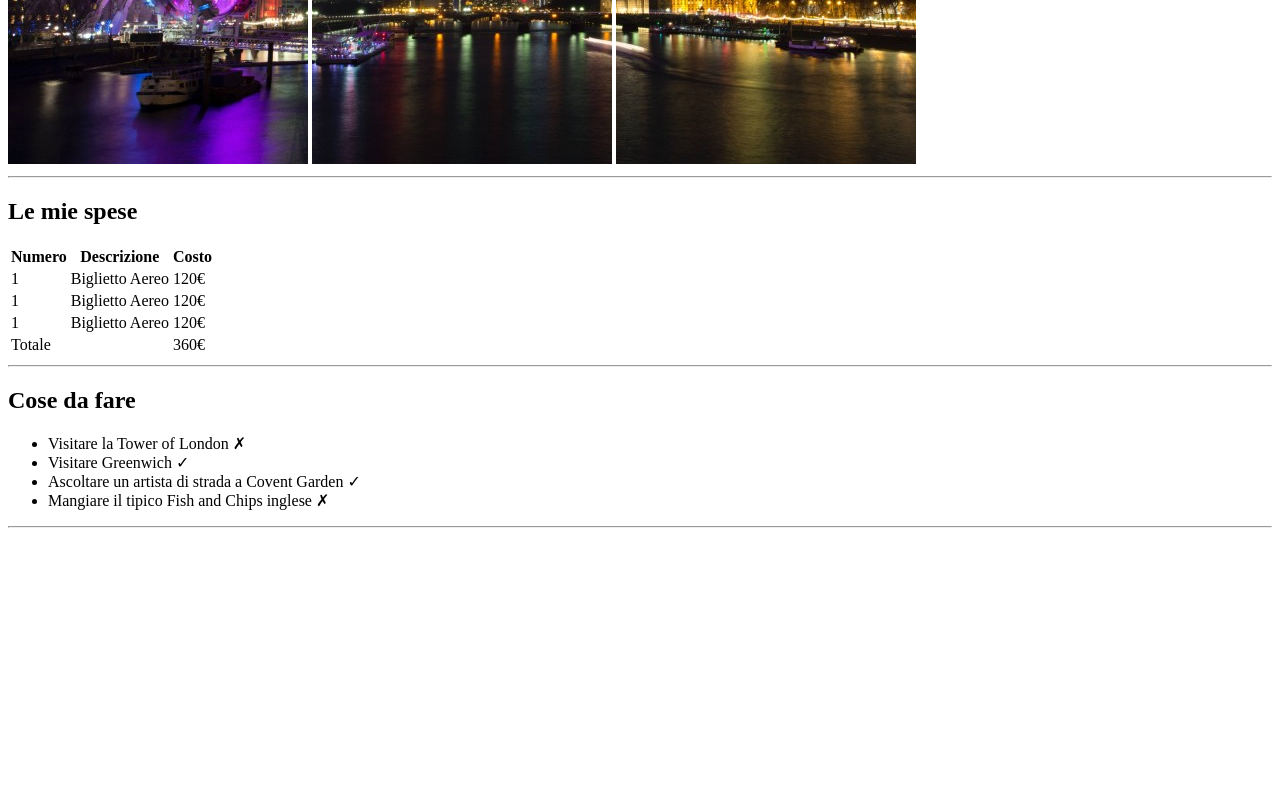
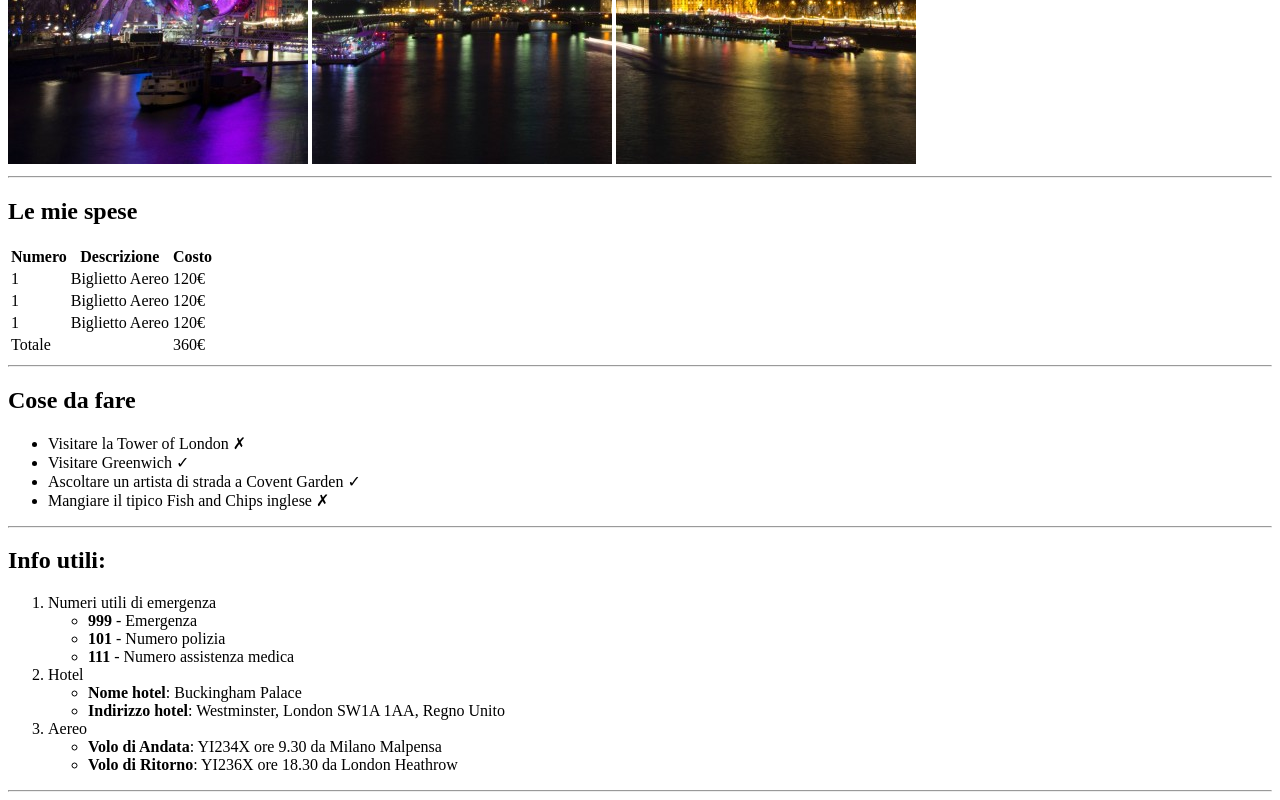
Before and after one commit to Ste79ITA/html-london-trip, a plain HTML site: page index.html in a window 1280 px wide. Shown: the part 516-1316 px from the top of the page. Before the commit the page ends 1052 px from the top, so only its background shows below. Drawn offline with Linux system fonts and the light colour scheme.

Commit message:
ADD-section-4

```diff
--- a/index.html
+++ b/index.html
@@ -6,6 +6,9 @@
     <title>London Trip</title>
 </head>
 <body>
+
+<!-- SECTION 1 -->
+
     <!-- TITLE H1 -->
     <h1>Il mio Viaggio a Londra</h1>
     <!-- TRIPTYCH -->
@@ -77,5 +80,38 @@
 
 <!-- SECTION 4 -->
 
+<div>
+    <h2>Info utili:</h2>
+    <!-- O LIST -->
+    <ol>
+        <li>
+            Numeri utili di emergenza
+            <ul>
+                <li><strong>999</strong> - Emergenza</li>
+                <li><strong>101</strong> - Numero polizia</li>
+                <li><strong>111</strong> - Numero assistenza medica</li>
+            </ul>
+        </li>
+        <li>
+            Hotel
+        <ul>
+            <li><strong>Nome hotel</strong>: Buckingham Palace </li>
+            <li><strong>Indirizzo hotel</strong>: Westminster, London SW1A 1AA, Regno Unito</li>
+
+        </ul>
+        </li>
+        <li>
+            Aereo
+            <ul>
+                <li><strong>Volo di Andata</strong>: YI234X ore 9.30 da Milano Malpensa</li>
+                <li><strong>Volo di Ritorno</strong>: YI236X ore 18.30 da London Heathrow</li>
+            </ul>
+        </li>
+    </ol>
+</div>
+
+<hr>
+
+<!--  -->
 </body>
 </html>
```
